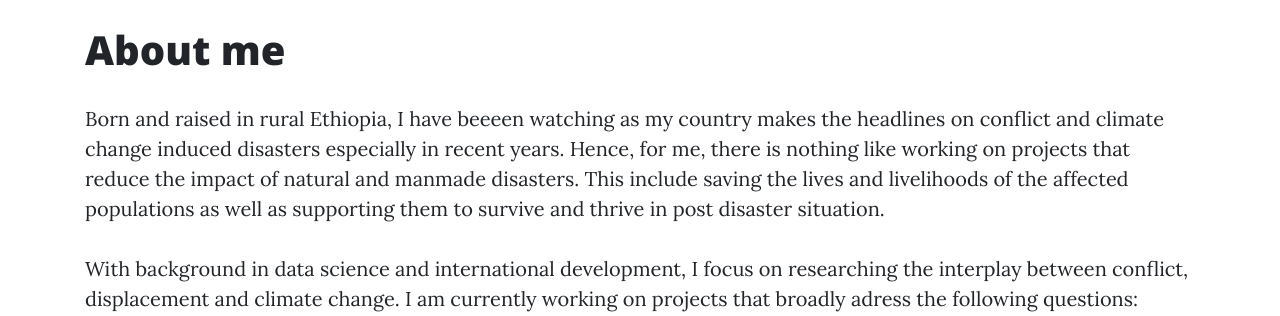
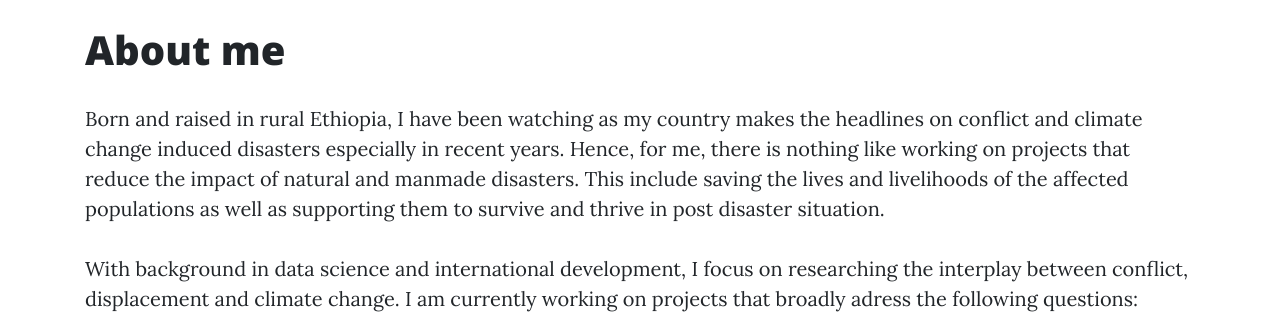
Before and after one commit to ylh4/blog, a Flask app: page / in a window 1280 px wide. Shown: the part 859-1175 px from the top of the page. Run offline with Flask 2, Linux system fonts and the light colour scheme; some libraries are stand-ins or nearby versions.

Commit message:
update links

```diff
--- a/templates/index.html
+++ b/templates/index.html
@@ -129,7 +129,7 @@
 <p>Louis Yako in goodreads.com</p></i>
 
 <h1><a href="http://www.datascienceforpeace.com/about">About me</a></h1>
-  <p>Born and raised in rural Ethiopia, I have beeeen watching as my country makes the headlines on conflict and climate change induced disasters especially in recent years. Hence, for me, there is nothing like working on projects that reduce the impact of natural and manmade disasters. This include saving the lives and livelihoods of the affected populations as well as supporting them to survive and thrive in post disaster situation.</p>
+  <p>Born and raised in rural Ethiopia, I have been watching as my country makes the headlines on conflict and climate change induced disasters especially in recent years. Hence, for me, there is nothing like working on projects that reduce the impact of natural and manmade disasters. This include saving the lives and livelihoods of the affected populations as well as supporting them to survive and thrive in post disaster situation.</p>
 
   <p>With background in data science and international development, I focus on researching the interplay between conflict, displacement and climate change. I am currently working on projects that broadly adress the following questions:</p>
     <ul>
@@ -144,7 +144,7 @@
     <a href="http://www.datascienceforpeace.com/blog" class="btn btn-primary">Read latest blog posts!</a>
     <P></P>
     <ul><i><u>
-      <li><a href="http://www.datascienceforpeace.com/Conflict-event-reporting-in-Ethiopia-and-media-bias">Conflict event reporting in Ethiopia and media bias</a></li>
+      <li><a href="http://www.datascienceforpeace.com/post/Conflict-event-reporting-in-Ethiopia-and-media-bias">Conflict event reporting in Ethiopia and media bias</a></li>
       <li><a href="http://www.datascienceforpeace.com/post/conflict-in-northern-Ethiopia">Counting the loss of civilian lives due to the ongoing conflict in northern Ethiopia (Tigray)</a></li>
       <li><a href="http://www.datascienceforpeace.com/post/conflict-trends-in-ethiopia-part-2-climate-change-and-conflict-a-correlation-analysis">Conflict Trends in Ethiopia: Part 2-The role of climate change</a></li>
       <li><a href="http://www.datascienceforpeace.com/post/toward-data-science-for-peace-part-3">Conflict Trends in Ethiopia: Part 1</a></i></u>
```
